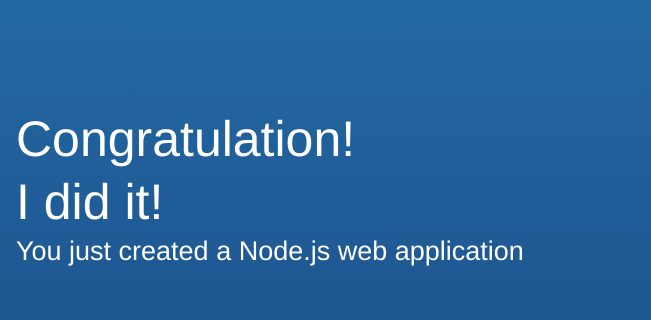
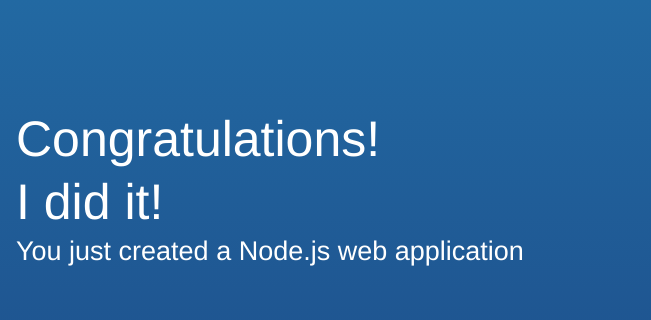
Before and after one commit to chunyap28/my-first-aws-project, a website: page public/index.html in a window 1280 px wide. Shown: the part 171-491 px from the top of the page, 629-1280 px from the left. Drawn offline with Linux system fonts and the light colour scheme.

Commit message:
fix2 fulfil test case

```diff
--- a/public/index.html
+++ b/public/index.html
@@ -58,7 +58,7 @@
         <div class="message">
             <a class="twitter-link" href="http://twitter.com/home/?status=I%20created%20a%20project%20with%20AWS%20CodeStar!%20%23AWS%20%23AWSCodeStar%20https%3A%2F%2Faws.amazon.com%2Fcodestar"><img src="assets/img/tweet.svg" /></a>
             <div class="text">
-		<h1>Congratulation!</h1>
+		<h1>Congratulations!</h1>
                 <h1>I did it!</h1>
                 <h2>You just created a Node.js web application</h2>
             </div>
```
